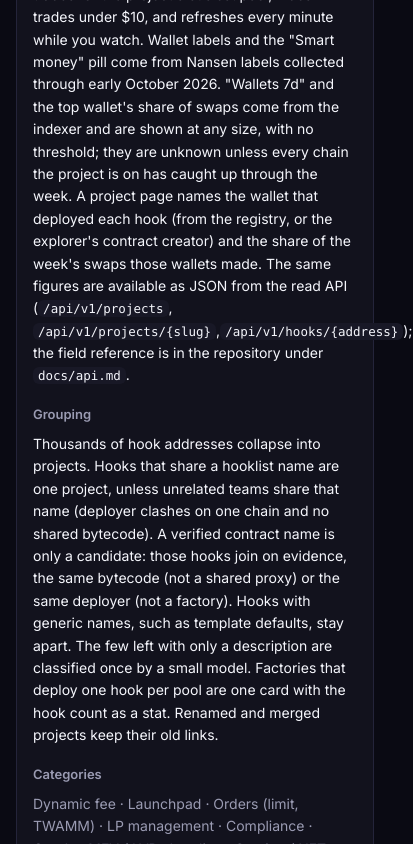
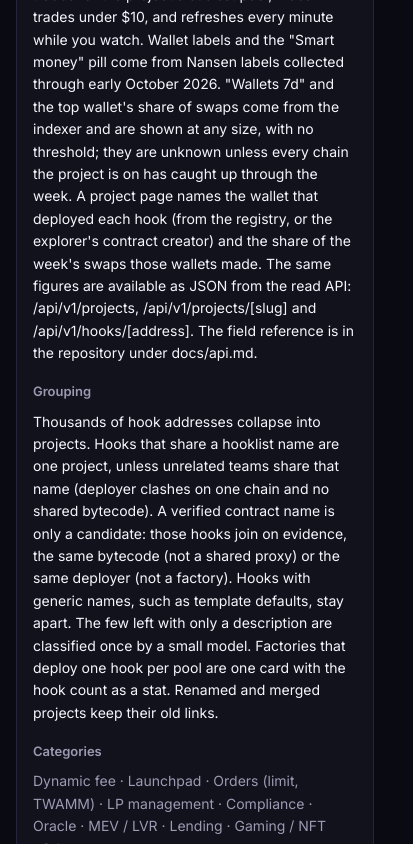
Before and after one commit to SovereignSignal/bait, a Next.js app in the folder web/: page /about in a window 390 px wide. Shown: the part 1030-1874 px from the top of the page, 413 px wide, since content can reach past the window. Built offline with nearby package versions, Linux system fonts and the light colour scheme; no server answers.

Commit message:
About: the read API paths wrap on phones (plain text, not inline code)

```diff
--- a/web/src/app/about/page.tsx
+++ b/web/src/app/about/page.tsx
@@ -35,8 +35,8 @@
             from Nansen labels collected through early October 2026. &quot;Wallets 7d&quot; and the top wallet&apos;s share of swaps come from the indexer
             and are shown at any size, with no threshold; they are unknown unless every chain the project is on has caught up through the week. A project page names the wallet that deployed
             each hook (from the registry, or the explorer&apos;s contract creator) and the share of the week&apos;s swaps those wallets made.
-            The same figures are available as JSON from the read API (<code>/api/v1/projects</code>, <code>/api/v1/projects/&#123;slug&#125;</code>,
-            <code>/api/v1/hooks/&#123;address&#125;</code>); the field reference is in the repository under <code>docs/api.md</code>.
+            The same figures are available as JSON from the read API: /api/v1/projects, /api/v1/projects/[slug] and /api/v1/hooks/[address].
+            The field reference is in the repository under docs/api.md.
           </p>
           <h3>Grouping</h3>
           <p>
```
